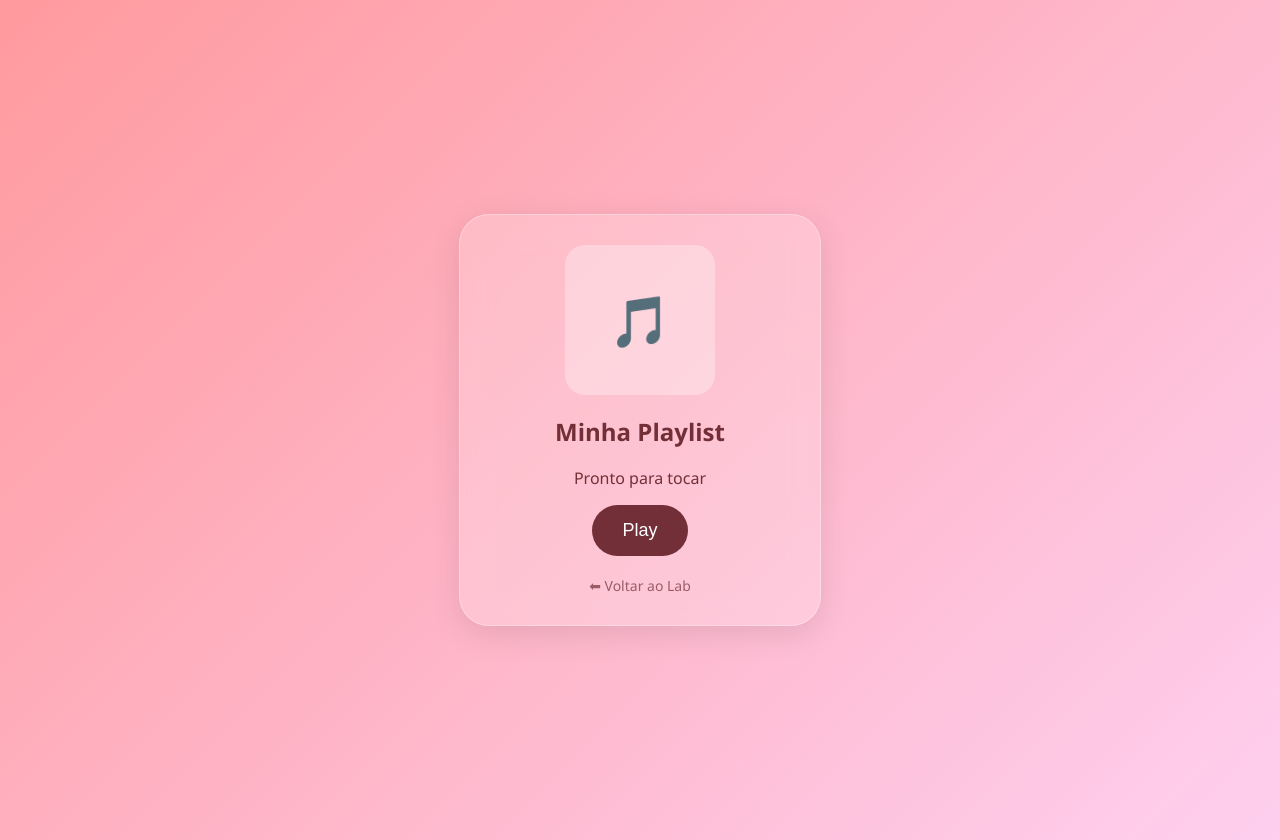
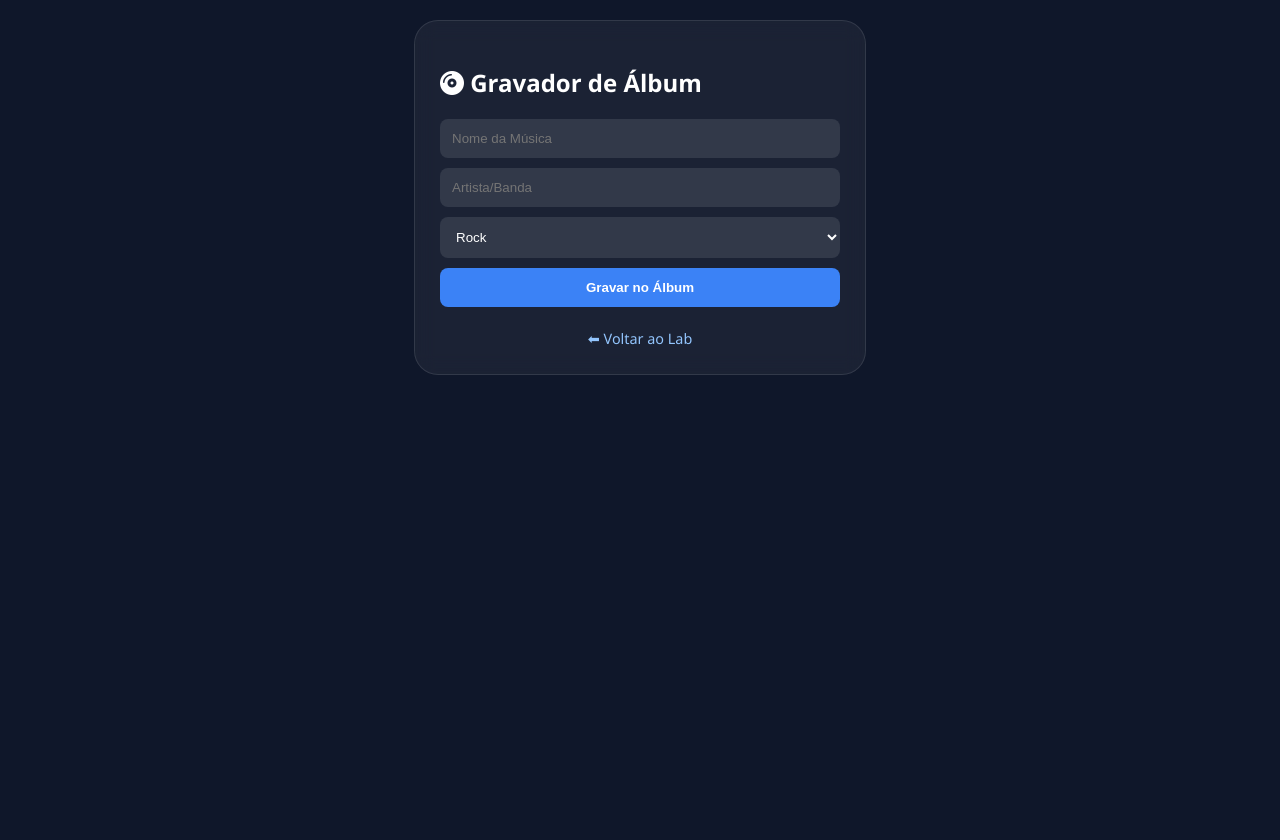
Before and after one commit to tluistorres/meu-lab-web, a plain HTML site: page player.html in a window 1280 px wide. After the commit the page ends 800 px from the top, so only its background shows below. Drawn offline with Linux system fonts and the light colour scheme.

Commit message:
"Atualização p/ modernizar o coódigo player.html"

```diff
--- a/player.html
+++ b/player.html
@@ -3,57 +3,117 @@
 <head>
     <meta charset="UTF-8">
     <meta name="viewport" content="width=device-width, initial-scale=1.0">
-    <title>Music Glass 💎</title>
+    <title>Music Lab Luis 🎵</title>
+    <link rel="stylesheet" href="https://cdnjs.cloudflare.com/ajax/libs/font-awesome/6.4.0/css/all.min.css">
     <style>
-        body {
-            margin: 0; padding: 20px; font-family: 'Segoe UI', sans-serif;
-            background: linear-gradient(135deg, #ff9a9e 0%, #fecfef 100%);
-            min-height: 100vh; display: flex; justify-content: center; align-items: center;
-        }
-        .glass-card {
-            background: rgba(255, 255, 255, 0.2); backdrop-filter: blur(15px);
-            border: 1px solid rgba(255, 255, 255, 0.3); padding: 30px;
-            border-radius: 30px; text-align: center; width: 100%; max-width: 300px;
-            box-shadow: 0 8px 32px rgba(0,0,0,0.1); color: #722f37;
-        }
-        .cover {
-            width: 150px; height: 150px; background: rgba(255,255,255,0.3);
-            margin: 0 auto 20px; border-radius: 20px; display: flex;
-            align-items: center; justify-content: center; font-size: 50px;
-        }
-        button {
-            background: #722f37; color: white; border: none;
-            padding: 15px 30px; border-radius: 50px; cursor: pointer;
-            font-size: 18px; transition: 0.3s;
-        }
-        button:hover { transform: scale(1.1); }
-        .back-link { display: block; margin-top: 20px; color: #722f37; text-decoration: none; font-size: 14px; opacity: 0.7; }
+        body { margin: 0; padding: 20px; font-family: 'Segoe UI', sans-serif; background: #0f172a; color: white; display: flex; flex-direction: column; align-items: center; }
+        .container { width: 100%; max-width: 400px; background: rgba(255,255,255,0.05); padding: 25px; border-radius: 24px; backdrop-filter: blur(10px); border: 1px solid rgba(255,255,255,0.1); }
+
+        .form-musica { display: flex; flex-direction: column; gap: 10px; margin-bottom: 20px; }
+        input, select { padding: 12px; border-radius: 8px; border: none; background: rgba(255,255,255,0.1); color: white; outline: none; }
+        select option { background: #1e293b; }
+
+        .btn-add { background: #3b82f6; color: white; border: none; padding: 12px; border-radius: 8px; cursor: pointer; font-weight: bold; transition: 0.3s; }
+        .btn-add:hover { background: #2563eb; transform: scale(1.02); }
+
+        .album-list { width: 100%; margin-top: 20px; }
+        .music-card { background: white; color: #1e293b; padding: 15px; border-radius: 12px; margin-bottom: 10px; display: flex; justify-content: space-between; align-items: center; border-left: 5px solid #3b82f6; animation: fadeIn 0.3s ease; }
+
+        .music-info h4 { margin: 0; font-size: 1rem; }
+        .music-info span { font-size: 0.8rem; color: #64748b; font-weight: bold; text-transform: uppercase; }
+
+        .badge-style { padding: 3px 8px; border-radius: 5px; font-size: 0.7rem; color: white; }
+        .style-rock { background: #ef4444; }
+        .style-pop { background: #ec4899; }
+        .style-outros { background: #6366f1; }
+
+        .btn-del { color: #ef4444; background: none; border: none; cursor: pointer; font-size: 1.1rem; }
+        .back-link { margin-top: 20px; color: #93c5fd; text-decoration: none; font-size: 0.9rem; }
+        @keyframes fadeIn { from { opacity: 0; transform: translateY(5px); } to { opacity: 1; transform: translateY(0); } }
     </style>
 </head>
 <body>
-<div class="glass-card">
-    <div class="cover">🎵</div>
-    <h2>Minha Playlist</h2>
-    <p id="status">Pronto para tocar</p>
-    <audio id="audioPlayer" src="https://www.soundhelix.com/examples/mp3/SoundHelix-Song-1.mp3"></audio>
-    <button onclick="playMusic()" id="btnPlay">Play</button>
-    <a href="index.html" class="back-link">⬅ Voltar ao Lab</a>
-</div>
 
-<script>
-    const audio = document.getElementById('audioPlayer');
-    const btn = document.getElementById('btnPlay');
-    function playMusic() {
-        if (audio.paused) {
-            audio.play();
-            btn.innerText = "Pause";
-            document.getElementById('status').innerText = "Tocando agora...";
-        } else {
-            audio.pause();
-            btn.innerText = "Play";
-            document.getElementById('status').innerText = "Pausado";
-        }
-    }
-</script>
+    <div class="container">
+        <h2><i class="fa-solid fa-compact-disc"></i> Gravador de Álbum</h2>
+
+        <div class="form-musica">
+            <input type="text" id="nomeMusica" placeholder="Nome da Música">
+            <input type="text" id="artista" placeholder="Artista/Banda">
+            <select id="estiloMusica">
+                <option value="rock">Rock</option>
+                <option value="pop">Pop</option>
+                <option value="outros">Outros Estilos</option>
+            </select>
+            <button class="btn-add" onclick="adicionarMusica()">Gravar no Álbum</button>
+        </div>
+
+        <div class="album-list" id="listaMusicas"></div>
+        <center><a href="index.html" class="back-link">⬅ Voltar ao Lab</a></center>
+    </div>
+
+    <script>
+        // Carregar álbum do banco local
+        let albumLuis = JSON.parse(localStorage.getItem('album_luis_tech')) || [];
+
+        // 1. Arrow Function com Template Literals para renderizar
+        const renderizarAlbum = () => {
+            const lista = document.getElementById('listaMusicas');
+            lista.innerHTML = '';
+
+            albumLuis.forEach((musica, index) => {
+                // Usando as crases para montar o card de forma limpa
+                const card = document.createElement('div');
+                card.className = 'music-card';
+                card.innerHTML = `
+                    <div class="music-info">
+                        <h4>${musica.nome}</h4>
+                        <span>${musica.artista}</span><br>
+                        <span class="badge-style style-${musica.estilo}">${musica.estilo}</span>
+                    </div>
+                    <button class="btn-del" onclick="removerMusica(${index})">
+                        <i class="fa-solid fa-circle-xmark"></i>
+                    </button>
+                `;
+                lista.appendChild(card);
+            });
+        };
+
+        // 2. Arrow Function com Default Parameters para segurança
+        const criarMusica = (nome = "Sem título", artista = "Desconhecido", estilo = "outros") => {
+            return { nome, artista, estilo };
+        };
+
+        const adicionarMusica = () => {
+            const nomeInput = document.getElementById('nomeMusica').value;
+            const artistaInput = document.getElementById('artista').value;
+            const estiloInput = document.getElementById('estiloMusica').value;
+
+            if (!nomeInput) return alert("Digite pelo menos o nome da música!");
+
+            // Criando o objeto usando nossa função moderna
+            const novaMusica = criarMusica(nomeInput, artistaInput, estiloInput);
+
+            albumLuis.unshift(novaMusica);
+            salvarESincronizar();
+
+            // Limpar campos
+            document.getElementById('nomeMusica').value = '';
+            document.getElementById('artista').value = '';
+        };
+
+        const removerMusica = (index) => {
+            albumLuis.splice(index, 1);
+            salvarESincronizar();
+        };
+
+        const salvarESincronizar = () => {
+            localStorage.setItem('album_luis_tech', JSON.stringify(albumLuis));
+            renderizarAlbum();
+        };
+
+        // Inicializar a tela
+        window.onload = renderizarAlbum;
+    </script>
 </body>
 </html>
```
